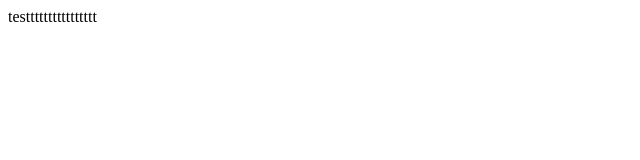
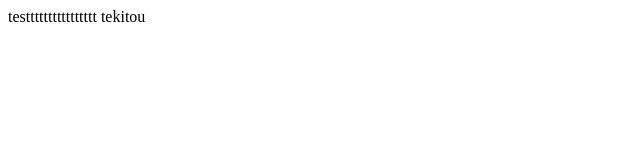
Before and after one commit to kcymd/gitTest, a plain HTML site: page GitTest/WebContent/index.html in a window 1280 px wide. Shown: the full height of the page, 0-640 px from the left. Drawn offline with Linux system fonts and the light colour scheme.

Commit message:
[mod]index.html
山田テスト

```diff
--- a/GitTest/WebContent/index.html
+++ b/GitTest/WebContent/index.html
@@ -6,5 +6,6 @@
 </head>
 <body>
 testttttttttttttttt
+tekitou
 </body>
 </html>
```
